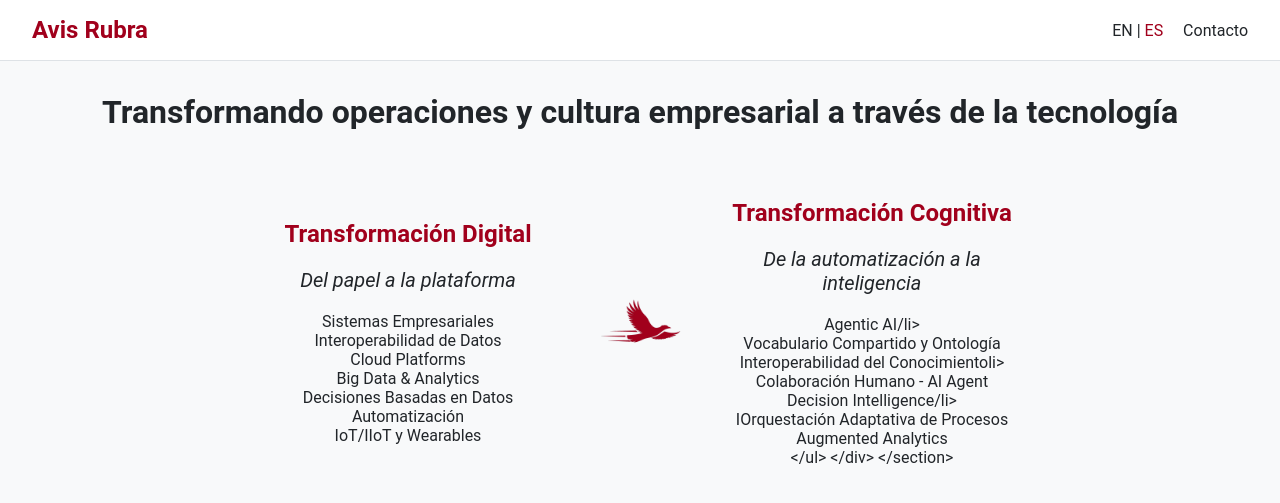
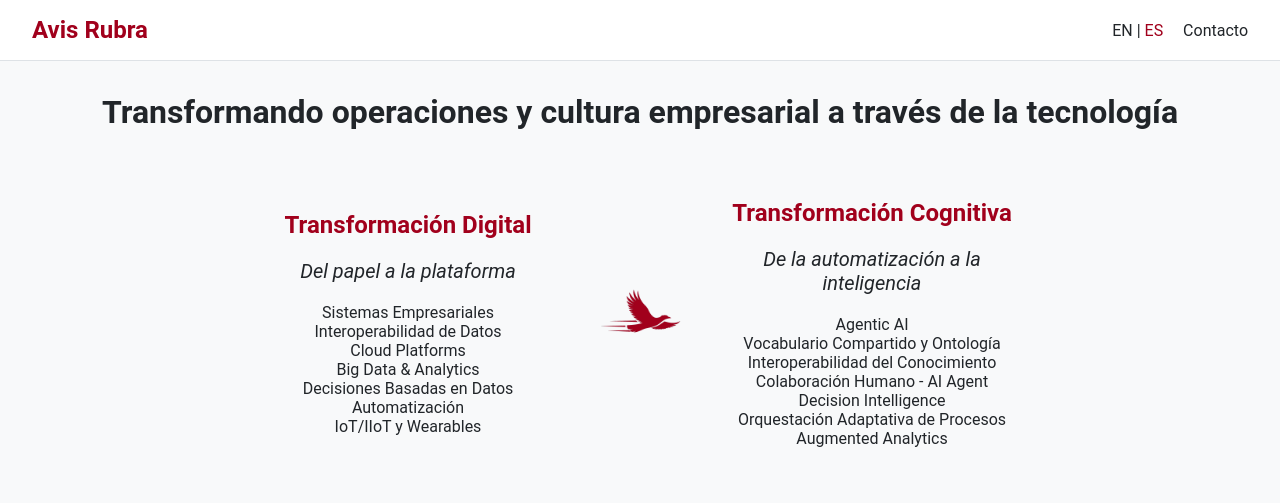
Before and after one commit to avisrubra/avisrubra, a Jekyll site: the page built from es/index.md, in a window 1280 px wide. Shown: the top 503 px of the page. Built offline with Jekyll 4.4.1, drawn with Linux system fonts in a browser that asks for light colours.

Commit message:
Fixed list format in CT

```diff
--- a/es/index.md
+++ b/es/index.md
@@ -30,13 +30,13 @@ permalink: /es/
     <h2>Transformación Cognitiva</h2>
     <p>De la automatización a la inteligencia</p>
     <ul>
-      <li>Agentic AI/li>
+      <li>Agentic AI</li>
       <li>Vocabulario Compartido y Ontología</li>
-      <li>Interoperabilidad del Conocimientoli>
+      <li>Interoperabilidad del Conocimiento</li>
       <li>Colaboración Humano - AI Agent</li>
-      <li>Decision Intelligence/li>
-      <li>IOrquestación Adaptativa de Procesos<li>
-      <li>Augmented Analytics<li>
+      <li>Decision Intelligence</li>
+      <li>Orquestación Adaptativa de Procesos</li>
+      <li>Augmented Analytics</li>
     </ul>
   </div>
 </section>
```
